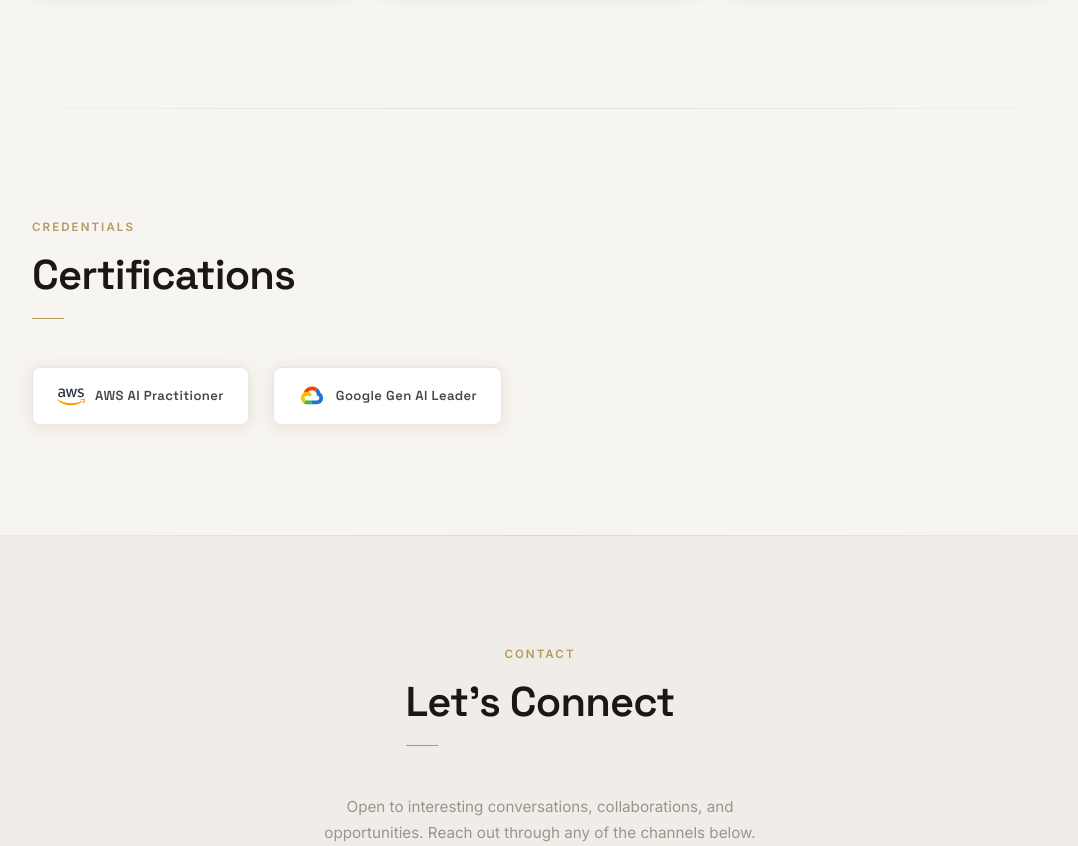
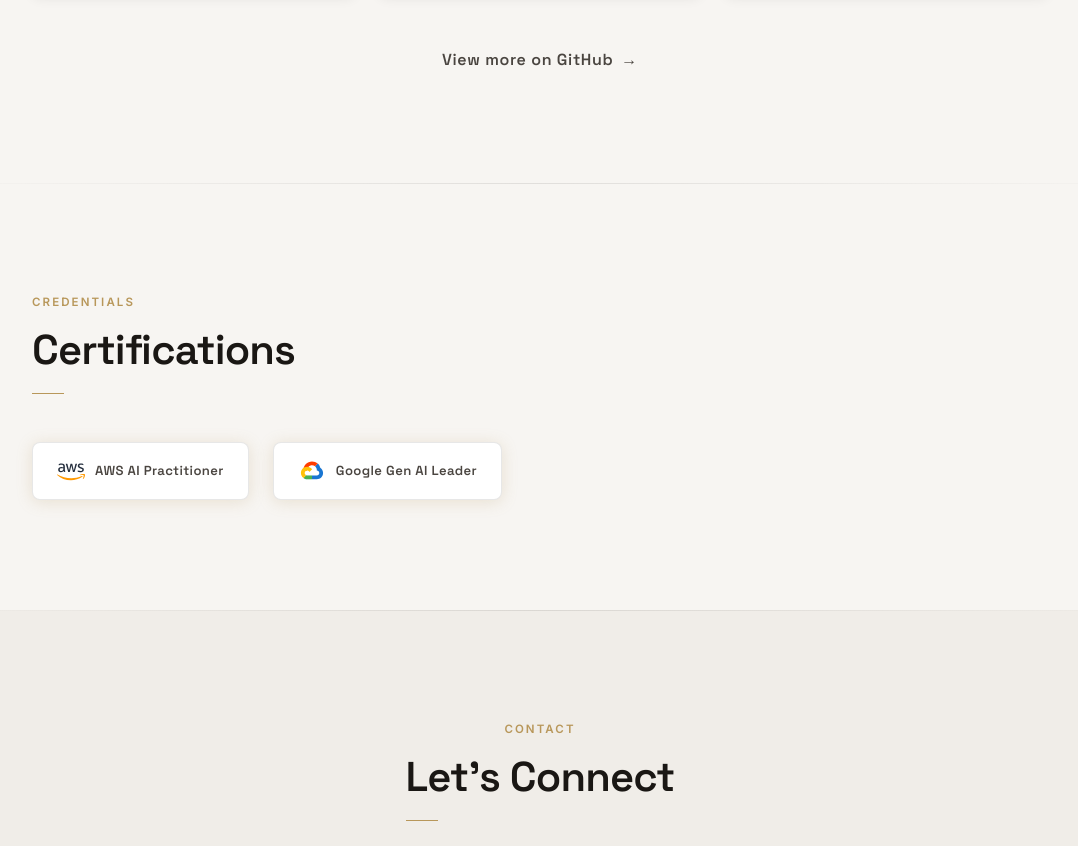
Before and after one commit to KingsleyND/portfolio, a plain HTML site: page docs/index.html in a window 1280 px wide. Shown: the part 3038-3884 px from the top of the page, without its empty margins (100-1178 px from the left). Drawn offline with Linux system fonts and the light colour scheme.

Commit message:
view more

```diff
--- a/docs/index.html
+++ b/docs/index.html
@@ -159,6 +159,11 @@
       <div class="projects__grid" id="projectsGrid">
         <!-- Projects are rendered by JavaScript — edit the `projects` array in main.js -->
       </div>
+      <div class="projects__more">
+        <a href="https://github.com/kingsleynd" target="_blank" rel="noopener noreferrer" class="projects__more-link">
+          View more on GitHub <span class="projects__more-arrow">→</span>
+        </a>
+      </div>
     </div>
   </section>
 
--- a/docs/style.css
+++ b/docs/style.css
@@ -768,6 +768,35 @@ ul { list-style: none; }
   color: var(--gold);
 }
 
+.projects__more {
+  text-align: center;
+  margin-top: 48px;
+}
+
+.projects__more-link {
+  display: inline-flex;
+  align-items: center;
+  gap: 8px;
+  font-family: var(--font-display);
+  font-size: 1rem;
+  font-weight: 600;
+  color: var(--text-secondary);
+  letter-spacing: 0.04em;
+  transition: color var(--transition), transform var(--transition);
+}
+.projects__more-link:hover {
+  color: var(--gold);
+  transform: scale(1.04);
+}
+
+.projects__more-arrow {
+  display: inline-block;
+  transition: transform var(--transition);
+}
+.projects__more-link:hover .projects__more-arrow {
+  transform: translateX(6px);
+}
+
 /* =============================================
    CONTACT
    ============================================= */
```
